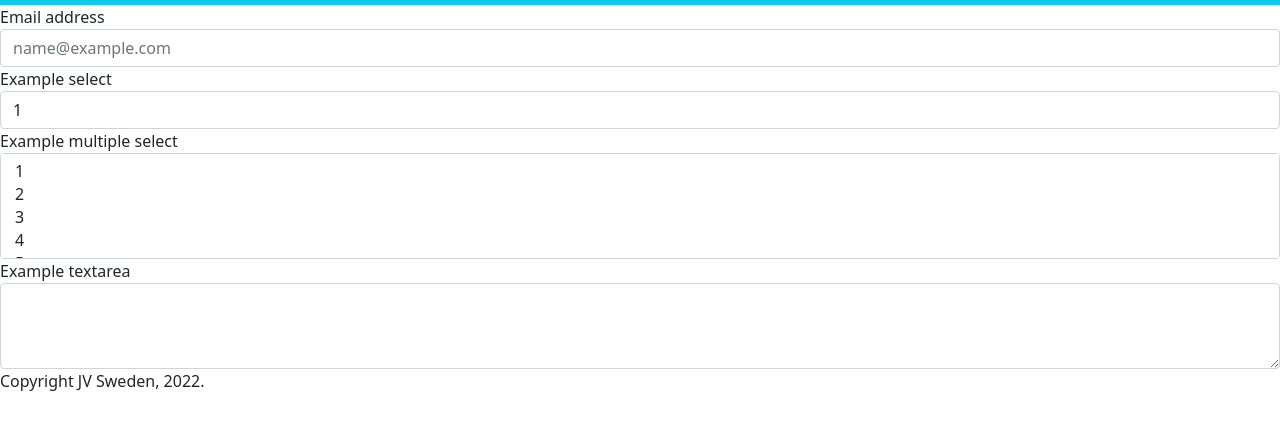
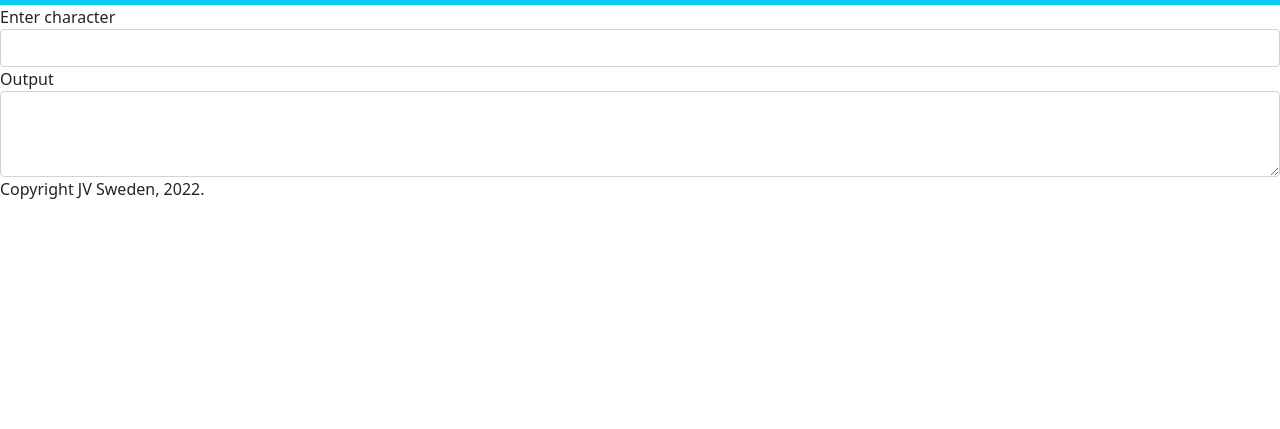
Before and after one commit to jesDVar/Ovn10, a plain HTML site: page index.html in a window 1280 px wide. Shown: the part 59-488 px from the top of the page. Drawn offline with nearby package versions, Linux system fonts and the light colour scheme.

Commit message:
Adding a text input form

```diff
--- a/index.html
+++ b/index.html
@@ -23,34 +23,19 @@
 
     <form>
         <div class="form-group">
-          <label for="exampleFormControlInput1">Email address</label>
-          <input type="email" class="form-control" id="exampleFormControlInput1" placeholder="name@example.com">
+          <label for="exampleFormControlInput1">Enter character</label>
+          <input type="text" class="form-control" id="exampleFormControlInput1" placeholder="">
         </div>
+
+
         <div class="form-group">
-          <label for="exampleFormControlSelect1">Example select</label>
-          <select class="form-control" id="exampleFormControlSelect1">
-            <option>1</option>
-            <option>2</option>
-            <option>3</option>
-            <option>4</option>
-            <option>5</option>
-          </select>
-        </div>
-        <div class="form-group">
-          <label for="exampleFormControlSelect2">Example multiple select</label>
-          <select multiple class="form-control" id="exampleFormControlSelect2">
-            <option>1</option>
-            <option>2</option>
-            <option>3</option>
-            <option>4</option>
-            <option>5</option>
-          </select>
-        </div>
-        <div class="form-group">
-          <label for="exampleFormControlTextarea1">Example textarea</label>
+          <label for="exampleFormControlTextarea1">Output</label>
           <textarea class="form-control" id="exampleFormControlTextarea1" rows="3"></textarea>
         </div>
       </form>
+
+
+
 
 
 
```
